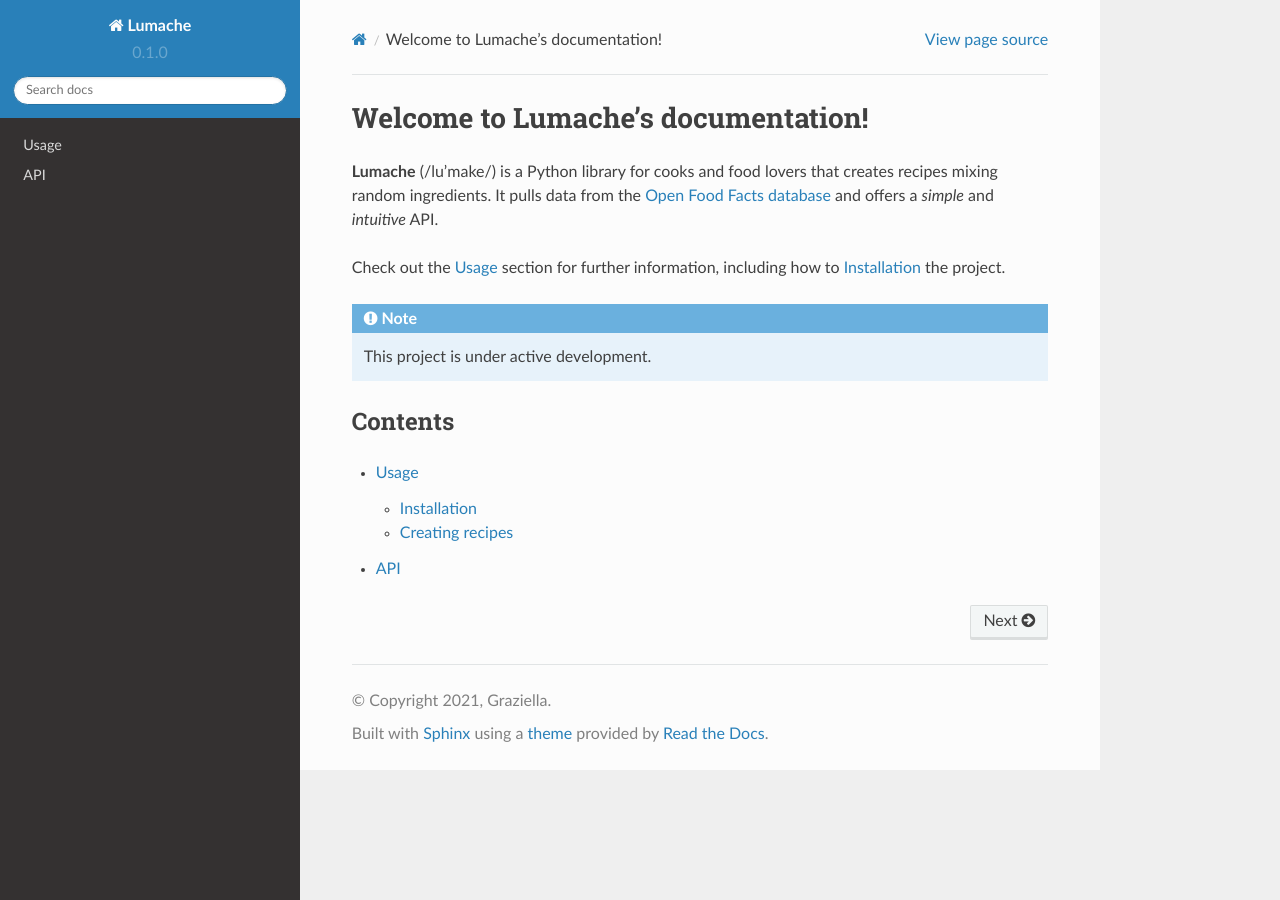
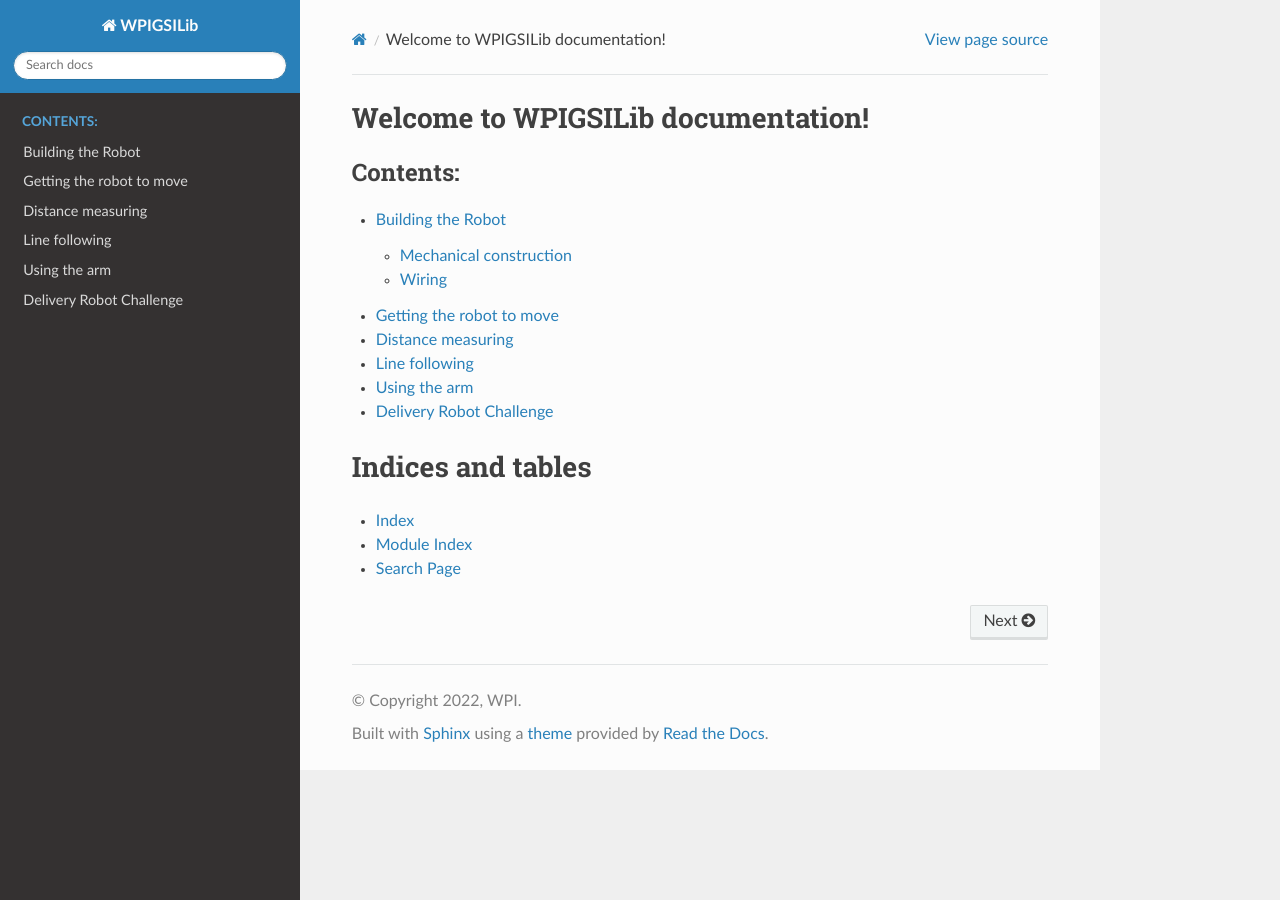
Before and after one commit to Open-STEM/Open-STEM.github.io, a Sphinx documentation site: the page built from docs/source/index.rst, in a window 1280 px wide. Built offline with Sphinx 7.4.7 and the Read the Docs theme 2.0.0, drawn with Linux system fonts in a browser that asks for light colours.

```diff
--- a/docs/source/api.rst
+++ /dev/null
@@ -1,7 +0,0 @@
-API
-===
-
-.. autosummary::
-   :toctree: generated
-
-   lumache
--- /dev/null
+++ b/docs/source/building-the-robot/index.rst
@@ -0,0 +1,14 @@
+Building the Robot
+==================
+
+The robot can be easily built
+
+Mechanical construction
+-----------------------
+
+Put the pieces together
+
+Wiring
+------
+
+Add the wires
--- a/docs/source/conf.py
+++ b/docs/source/conf.py
@@ -1,35 +1,29 @@
 # Configuration file for the Sphinx documentation builder.
+#
+# For the full list of built-in configuration values, see the documentation:
+# https://www.sphinx-doc.org/en/master/usage/configuration.html
 
-# -- Project information
+# -- Project information -----------------------------------------------------
+# https://www.sphinx-doc.org/en/master/usage/configuration.html#project-information
 
-project = 'Lumache'
-copyright = '2021, Graziella'
-author = 'Graziella'
+project = 'WPIGSILib'
+copyright = '2022, WPI'
+author = 'WPI'
+release = '0.1'
 
-release = '0.1'
-version = '0.1.0'
+# -- General configuration ---------------------------------------------------
+# https://www.sphinx-doc.org/en/master/usage/configuration.html#general-configuration
 
-# -- General configuration
-
-extensions = [
-    'sphinx.ext.duration',
-    'sphinx.ext.doctest',
-    'sphinx.ext.autodoc',
-    'sphinx.ext.autosummary',
-    'sphinx.ext.intersphinx',
-]
-
-intersphinx_mapping = {
-    'python': ('https://docs.python.org/3/', None),
-    'sphinx': ('https://www.sphinx-doc.org/en/master/', None),
-}
-intersphinx_disabled_domains = ['std']
+extensions = []
 
 templates_path = ['_templates']
+exclude_patterns = []
 
-# -- Options for HTML output
 
-html_theme = 'sphinx_rtd_theme'
 
-# -- Options for EPUB output
-epub_show_urls = 'footnote'
+# -- Options for HTML output -------------------------------------------------
+# https://www.sphinx-doc.org/en/master/usage/configuration.html#options-for-html-output
+
+html_theme = "sphinx_rtd_theme"
+#html_theme = 'alabaster'
+html_static_path = ['_static']
--- /dev/null
+++ b/docs/source/delivery-robot/index.rst
@@ -0,0 +1,2 @@
+Delivery Robot Challenge
+========================
--- /dev/null
+++ b/docs/source/distance-measuring/index.rst
@@ -0,0 +1,2 @@
+Distance measuring
+==================
--- /dev/null
+++ b/docs/source/driving/index.rst
@@ -0,0 +1,4 @@
+Getting the robot to move
+==================
+
+The robot can drive
--- a/docs/source/index.rst
+++ b/docs/source/index.rst
@@ -1,22 +1,30 @@
-Welcome to Lumache's documentation!
-===================================
+.. WPIGSILib documentation master file, created by
+   sphinx-quickstart on Sun Aug 21 08:33:06 2022.
+   You can adapt this file completely to your liking, but it should at least
+   contain the root `toctree` directive.
 
-**Lumache** (/lu'make/) is a Python library for cooks and food lovers
-that creates recipes mixing random ingredients.
-It pulls data from the `Open Food Facts database <https://world.openfoodfacts.org/>`_
-and offers a *simple* and *intuitive* API.
+Welcome to WPIGSILib documentation!
+=====================================
 
-Check out the :doc:`usage` section for further information, including
-how to :ref:`installation` the project.
+.. note
 
-.. note::
-
-   This project is under active development.
-
-Contents
---------
+   This project is under active development and the API references are subject to change at any time.
 
 .. toctree::
+   :maxdepth: 2
+   :caption: Contents:
 
-   usage
-   api
+   building-the-robot/index
+   driving/index
+   distance-measuring/index
+   line-following/index
+   using-the-arm/index
+   delivery-robot/index
+
+
+Indices and tables
+==================
+
+* :ref:`genindex`
+* :ref:`modindex`
+* :ref:`search`
--- /dev/null
+++ b/docs/source/line-following/index.rst
@@ -0,0 +1,2 @@
+Line following
+==============
--- /dev/null
+++ b/docs/source/using-the-arm/index.rst
@@ -0,0 +1,2 @@
+Using the arm
+=============
```
Also changed, not shown: docs/source/usage.rst (deleted, +0 -33 lines), lumache.py (deleted, +0 -24 lines), 4 other files.
